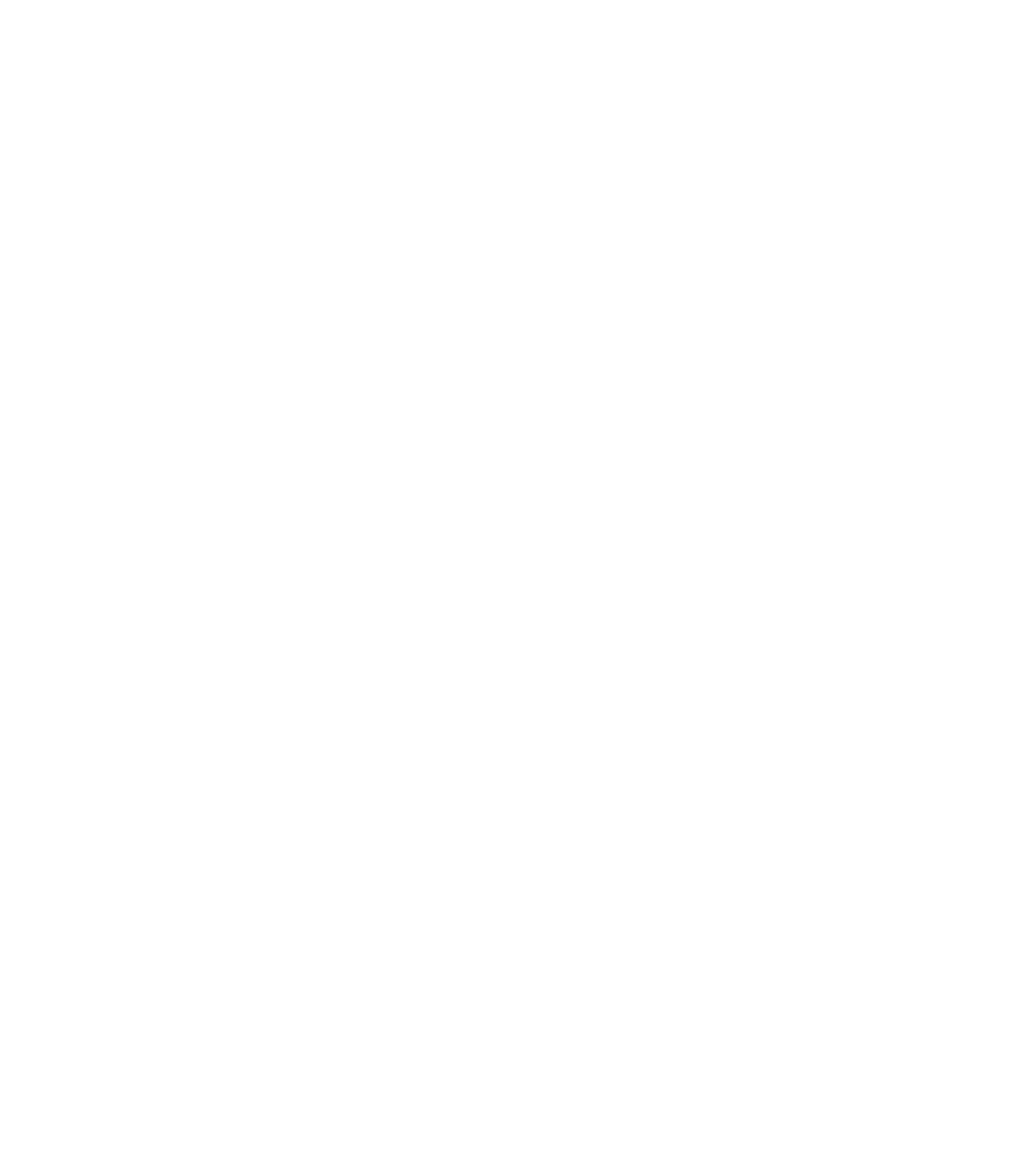
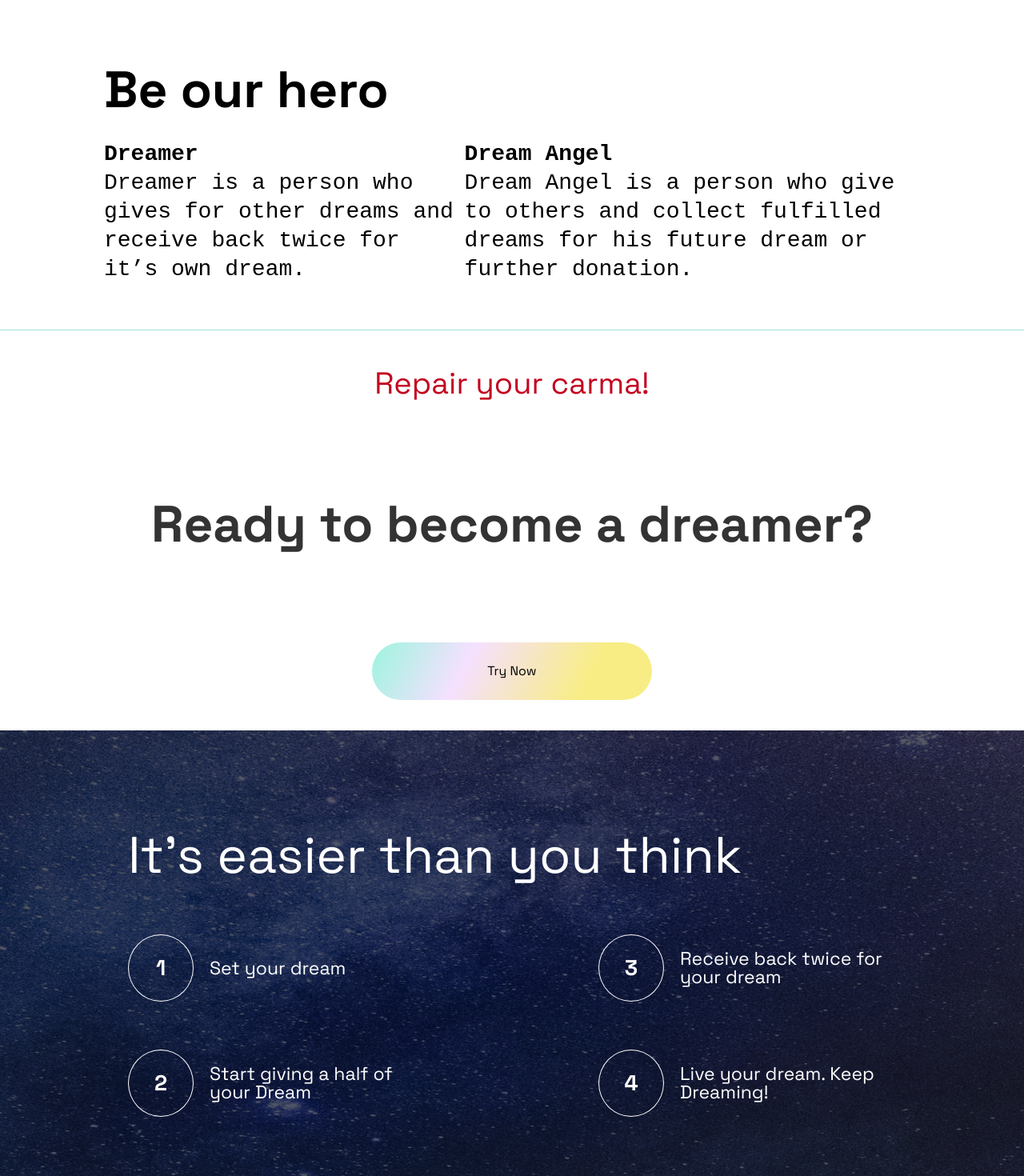
Before and after one commit to LeuIonOfficial/dreamer, a React (Vite) app in the folder frontend/dreams/: page / in a window 1280 px wide. Before the commit this address had no page. Shown: the top 1470 px of the page at 80% size. Before the commit the page ends 800 px from the top, so only its background shows below. Built offline with nearby package versions, Linux system fonts and the light colour scheme.

Commit message:
added global styles for font

```diff
--- a/frontend/dreams/src/App.tsx
+++ b/frontend/dreams/src/App.tsx
@@ -5,8 +5,8 @@
 import {createGlobalStyle} from "styled-components";
 import Easier from "./components/purpose/Easier";
 import ProjectPurpose from "./components/purpose/ProjectPurpose";
-import WingsDonation from "./components/Wings Donation/WingsDonation";
-import SecurelyDonation from "./components/Securely Donation/SecurelyDonation";
+import WingsDonation from "./components/WingsDonation/WingsDonation";
+import SecurelyDonation from "./components/SecurelyDonation/SecurelyDonation";
 
 
 
@@ -25,11 +25,9 @@
         <BrowserRouter>
             <Routes>
                 {/*<Global/>*/}
-                {/*<Route path='/' element={<HomeScreen/>}/>*/}
+                <Route path='/' element={<HomeScreen/>}/>
                 <Route path='/login' element={<LoginScreen/>}/>
                 <Route path='/signup' element={<SignupScreen/>}/>
-                <Route path='/easier' element={<Easier/>}/>
-                <Route path='/purpose' element={<ProjectPurpose/>}/>
             </Routes>
         </BrowserRouter>
     )
--- a/frontend/dreams/src/components/Authorization/FormHeader.tsx
+++ b/frontend/dreams/src/components/Authorization/FormHeader.tsx
@@ -10,11 +10,9 @@
   }
 `
 
-interface IProps {
-    props: ReactNode
-}
 
-const FormHeader = (props): IProps => {
+
+const FormHeader = (props) => {
     return (
         <Form {...props}>
             {props.children}
--- a/frontend/dreams/src/components/Authorization/FormInput.tsx
+++ b/frontend/dreams/src/components/Authorization/FormInput.tsx
@@ -52,11 +52,8 @@
 
 `
 
-interface IProps {
-    props: ReactNode
-}
 
-const FormInput = (props): IProps => {
+const FormInput = (props) => {
     return (
         <Input {...props}>
             {props.children}
--- a/frontend/dreams/src/screens/HomeScreen.tsx
+++ b/frontend/dreams/src/screens/HomeScreen.tsx
@@ -1,12 +1,32 @@
-import Modal from "../components/Alerts/Modal";
+import Behero from "../components/BeOurHero/Behero";
+import RBD from "../components/ReBeHero/RBD";
 import Easier from "../components/purpose/Easier";
+import ProjectPurpose from "../components/purpose/ProjectPurpose";
+import SecurelyDonation from "../components/SecurelyDonation/SecurelyDonation";
+import WingsDonation from "../components/WingsDonation/WingsDonation";
+import styled from "styled-components";
+
+const Container = styled.div`
+
+    margin: 0;
+    padding: 0;
+    box-sizing: border-box;
+    font-family: 'Space Grotesk', sans-serif;
+
+`
+
 
 const HomeScreen = () => {
     return (
-        <>
+        <Container>
+            <Behero />
+            <RBD />
+            <Easier />
+            <ProjectPurpose />
             {/*<Thoughts />*/}
-            <Modal>Something</Modal>
-        </>
+            <SecurelyDonation />
+            <WingsDonation />
+        </Container>
     )
 }
 
```
Also changed, not shown: frontend/dreams/src/components/SecurelyDonation/SecurelyDonation.tsx (renamed from frontend/dreams/src/components/Securely Donation/SecurelyDonation.tsx), frontend/dreams/src/components/WingsDonation/WingsDonation.tsx (renamed from frontend/dreams/src/components/Wings Donation/WingsDonation.tsx).
